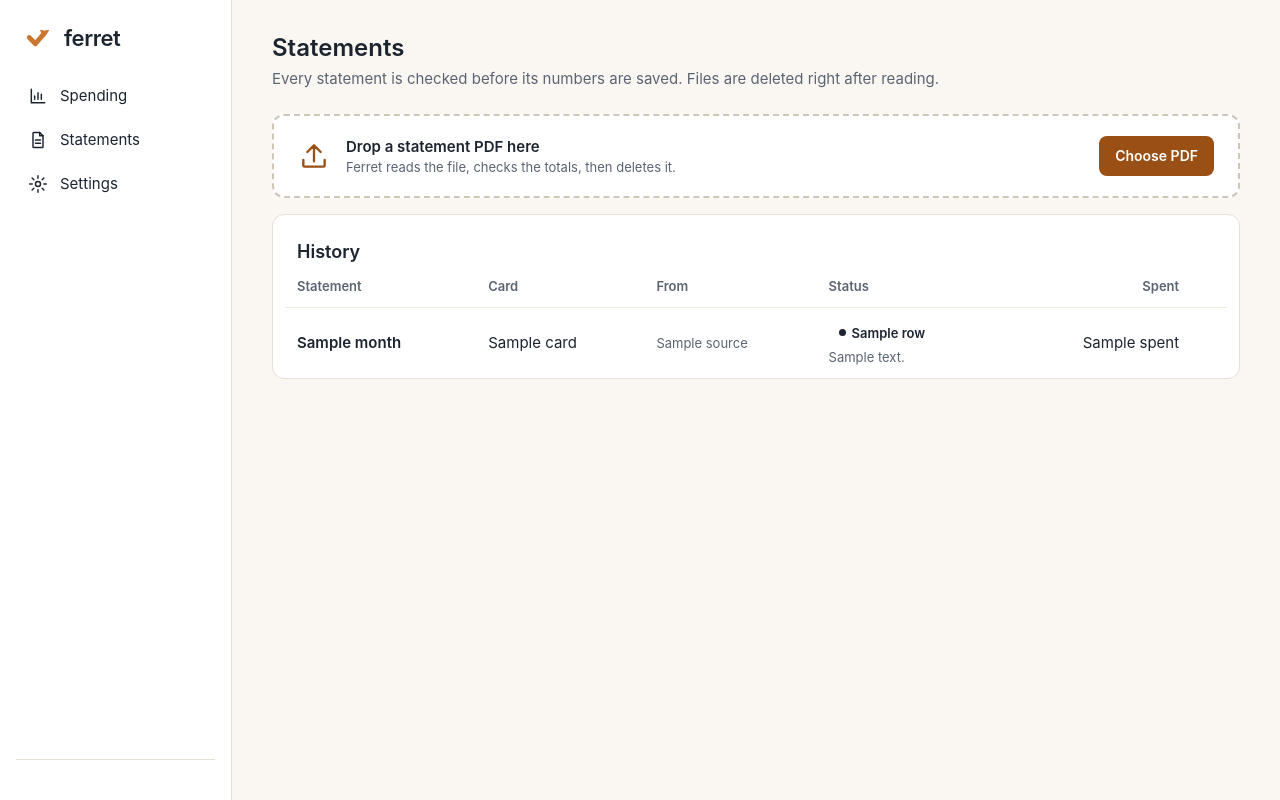
After one commit to tabrez96/ferret, a FastAPI app: template ferret/web/templates/statements.html in a window 1280 px wide. The commit adds this page. Run offline with FastAPI, Linux system fonts and the light colour scheme; the template is opened without the code that fills it: most values are stand-ins (such as "Sample title", 1, 10 or a date in 2020); parts of the project's set-up code (start-up, migrations or seed data) failed here and were passed over.

Commit message:
S03 Statements: upload, processing and history

```diff
--- a/ferret/userdb/__init__.py
+++ b/ferret/userdb/__init__.py
@@ -25,7 +25,8 @@ def user_db_path(users_dir: Path, user_id: str) -> Path:
 def open_user_db(users_dir: Path, user_id: str, dek: bytes) -> sqlcipher.Connection:
     path = user_db_path(users_dir, user_id)
     users_dir.mkdir(parents=True, exist_ok=True, mode=0o700)
-    conn = sqlcipher.connect(str(path))
+    # A request's connection may hop worker threads, but is never used concurrently.
+    conn = sqlcipher.connect(str(path), check_same_thread=False)
     # Raw-key form (no passphrase KDF). Must be the first statement on the connection.
     conn.execute(f"PRAGMA key = \"x'{sqlcipher_key(dek).hex()}'\"")
     row = conn.execute("PRAGMA cipher_version").fetchone()
--- a/ferret/web/security.py
+++ b/ferret/web/security.py
@@ -6,10 +6,12 @@ from collections.abc import Awaitable, Callable, Iterator
 
 from fastapi import Depends, HTTPException, Request, Response
 from fastapi.responses import RedirectResponse
+from sqlcipher3 import dbapi2 as sqlcipher
 
 from ferret import control
 from ferret.auth.sessions import SESSION_TTL_SECONDS, SessionUser, get_session_user
 from ferret.auth.tokens import new_token
+from ferret.userdb import open_user_db
 
 SESSION_COOKIE = "ferret_session"
 CSRF_COOKIE = "ferret_csrf"
@@ -78,6 +80,20 @@ def require_user(user: SessionUser | None = Depends(current_user)) -> SessionUse
     return user
 
 
+def user_db(
+    request: Request,
+    user: SessionUser = Depends(require_user),
+    conn: sqlite3.Connection = Depends(control_conn),
+) -> Iterator[sqlcipher.Connection]:
+    state = request.app.state
+    dek = control.load_dek(conn, state.kek, user.user_id)
+    db = open_user_db(state.settings.users_dir, user.user_id, dek)
+    try:
+        yield db
+    finally:
+        db.close()
+
+
 def signed_out_handler(request: Request, exc: SignedOutError) -> Response:
     response = RedirectResponse("/signin", status_code=303)
     clear_cookie(response, SESSION_COOKIE)
--- a/ferret/web/static/css/ferret.css
+++ b/ferret/web/static/css/ferret.css
@@ -475,3 +475,138 @@ a { color: var(--amber-strong); }
   .signin-intro,
   .signin-card { width: auto; }
 }
+
+.page-lead {
+  margin: 4px 0 24px;
+  font-size: 15px;
+  line-height: 22px;
+  color: var(--ink-muted);
+}
+
+.visually-hidden {
+  position: absolute;
+  width: 1px;
+  height: 1px;
+  margin: -1px;
+  padding: 0;
+  overflow: hidden;
+  clip: rect(0 0 0 0);
+  white-space: nowrap;
+  border: 0;
+}
+
+.dropzone {
+  display: flex;
+  align-items: center;
+  gap: 16px;
+  padding: 20px 24px;
+  margin-bottom: 16px;
+  border: 2px dashed var(--field-line);
+  cursor: pointer;
+}
+
+.dropzone-icon {
+  width: 32px;
+  height: 32px;
+  color: var(--amber-strong);
+}
+
+.dropzone-text { flex: 1; }
+
+.dropzone-title {
+  margin: 0;
+  font-size: 15px;
+  font-weight: 600;
+}
+
+.trust-line {
+  margin: 0;
+  font-size: 13px;
+  line-height: 18px;
+  color: var(--ink-muted);
+}
+
+.empty-state { text-align: center; padding: 48px 24px; }
+
+.empty-state h2 {
+  margin: 0 0 16px;
+  font-size: 18px;
+  line-height: 26px;
+  font-weight: 600;
+}
+
+.history { padding: 24px 12px 0; }
+
+.history h2 {
+  margin: 0;
+  padding: 0 12px;
+  font-size: 18px;
+  line-height: 26px;
+  font-weight: 600;
+}
+
+.history-table { width: 100%; border-collapse: collapse; }
+
+.history-table th,
+.history-table td {
+  padding: 12px;
+  text-align: left;
+  border-top: 1px solid var(--line-soft);
+}
+
+.history-table thead th {
+  border-top: 0;
+  font-size: 13px;
+  line-height: 18px;
+  font-weight: 600;
+  color: var(--ink-muted);
+}
+
+.history-table tbody th { font-weight: 600; }
+
+.history-table .meta {
+  font-size: 13px;
+  line-height: 18px;
+  color: var(--ink-muted);
+}
+
+.history-table .num { text-align: right; font-variant-numeric: tabular-nums; }
+
+.history-table th:last-child,
+.history-table td:last-child { text-align: right; }
+
+.chip {
+  display: inline-flex;
+  align-items: center;
+  gap: 6px;
+  padding: 2px 10px;
+  border-radius: 999px;
+  font-size: 13px;
+  line-height: 18px;
+  font-weight: 600;
+}
+
+.chip::before {
+  content: "";
+  width: 7px;
+  height: 7px;
+  border-radius: 50%;
+  background: currentColor;
+}
+
+.chip-ok { color: var(--ok); background: var(--ok-tint); }
+.chip-warn { color: var(--warn); background: var(--warn-tint); }
+.chip-danger { color: var(--danger); background: var(--danger-tint); }
+.chip-neutral { color: var(--ink-muted); background: var(--neutral-tint); }
+
+.row-note {
+  margin-top: 4px;
+  font-size: 13px;
+  line-height: 18px;
+  color: var(--ink-muted);
+}
+
+@media (max-width: 767px) {
+  .history { overflow-x: auto; }
+  .dropzone { flex-wrap: wrap; }
+}
--- /dev/null
+++ b/ferret/web/static/js/statements.js
@@ -0,0 +1,4 @@
+document.addEventListener("click", (event) => {
+  const zone = event.target.closest("[data-dropzone]");
+  if (zone && !event.target.closest("input")) zone.querySelector("input[type=file]").click();
+});
--- /dev/null
+++ b/ferret/web/templates/statements.html
@@ -0,0 +1,59 @@
+{% extends "base.html" %}
+{% block title %}Statements · Ferret{% endblock %}
+{% block content %}
+<h1 class="page-title">Statements</h1>
+<p class="page-lead">Every statement is checked before its numbers are saved. Files are deleted right after reading.</p>
+
+<section class="card dropzone" id="upload" data-dropzone tabindex="-1" aria-labelledby="upload-title">
+  <svg class="dropzone-icon" viewBox="0 0 24 24" fill="none" stroke="currentColor" stroke-width="1.75" stroke-linecap="round" stroke-linejoin="round" aria-hidden="true"><path d="M12 16V4M7 9l5-5 5 5M4 15v4a1 1 0 0 0 1 1h14a1 1 0 0 0 1-1v-4"/></svg>
+  <div class="dropzone-text">
+    <p class="dropzone-title" id="upload-title">Drop a statement PDF here</p>
+    <p class="trust-line">Ferret reads the file, checks the totals, then deletes it.</p>
+  </div>
+  <input type="file" id="statement-file" name="files" accept=".pdf,application/pdf" multiple hidden>
+  <button type="button" class="btn btn-primary" data-pick-file>Choose PDF</button>
+</section>
+
+{% if not rows %}
+<section class="card empty-state">
+  <h2>No statements yet</h2>
+  <p class="muted">Statements you upload or that arrive in Gmail show up here, with whether they added up.</p>
+</section>
+{% else %}
+<section class="card history" aria-labelledby="history-title">
+  <h2 id="history-title">History</h2>
+  <table class="history-table">
+    <thead>
+      <tr>
+        <th scope="col">Statement</th>
+        <th scope="col">Card</th>
+        <th scope="col">From</th>
+        <th scope="col">Status</th>
+        <th scope="col" class="num">Spent</th>
+        <th scope="col"><span class="visually-hidden">Action</span></th>
+      </tr>
+    </thead>
+    <tbody>
+    {% for row in rows %}
+      <tr>
+        <th scope="row">{{ row.month }}</th>
+        <td>{{ row.card }}</td>
+        <td class="meta">{{ row.source }}</td>
+        <td>
+          <span class="chip chip-{{ row.chip_tone }}">{{ row.chip_label }}</span>
+          {% if row.note %}<div class="row-note">{{ row.note }}</div>{% endif %}
+        </td>
+        <td class="num">{{ row.spent }}</td>
+        <td>
+          {% if row.status == "needs_password" %}
+          <a class="btn btn-primary" href="/statements/{{ row.id }}/password">Enter password</a>
+          {% endif %}
+        </td>
+      </tr>
+    {% endfor %}
+    </tbody>
+  </table>
+</section>
+{% endif %}
+<script src="/static/js/statements.js" defer></script>
+{% endblock %}
```
Also changed, not shown: ferret/history.py (added, +89 -0 lines), ferret/money.py (+10 -0 lines), ferret/web/pages.py (+16 -1 lines), tests/test_history.py (added, +96 -0 lines), tests/test_money.py (+9 -1 lines), tests/test_statements_page.py (added, +59 -0 lines).
